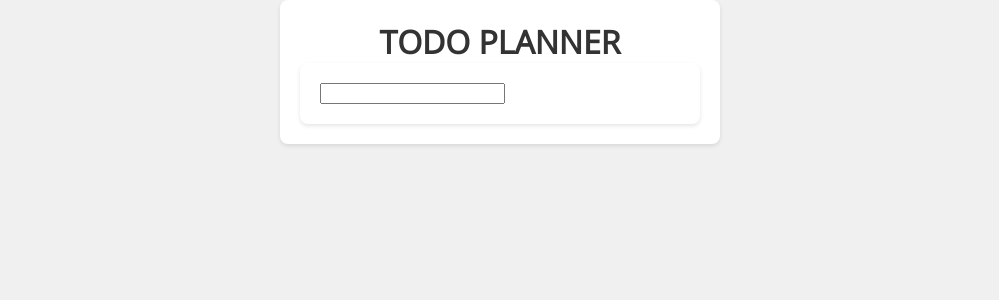
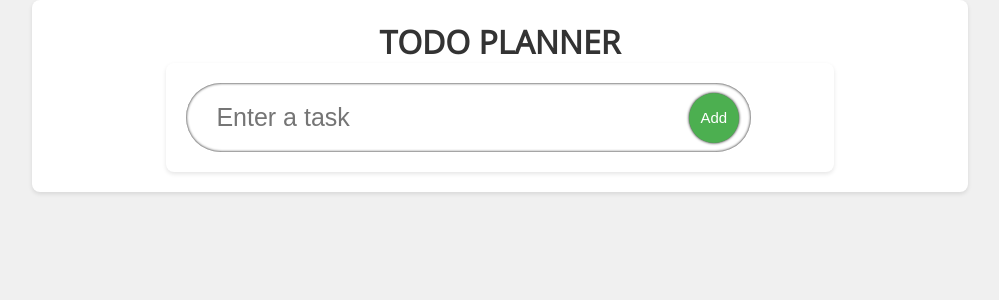
Before and after one commit to sandeshjadhav5/typescript-todo, a React (Create React App) app in the folder react-typescript-todo/: page / in a window 1280 px wide. Shown: the top 300 px of the page, without its empty margins (140-1139 px from the left). Built offline with nearby package versions, Linux system fonts and the light colour scheme.

Commit message:
added styles.css

```diff
--- a/react-typescript-todo/src/App.css
+++ b/react-typescript-todo/src/App.css
@@ -19,7 +19,7 @@ body {
 
 /* Container for the todo app */
 div {
-  max-width: 400px;
+  max-width: 70%;
   margin: 0 auto;
   padding: 20px;
   background-color: #fff;
--- a/react-typescript-todo/src/Components/InputField.tsx
+++ b/react-typescript-todo/src/Components/InputField.tsx
@@ -1,10 +1,15 @@
 import React from "react";
+import "./styles.css";
 
 const InputField: React.FC = () => {
   return (
     <>
-      <form>
-        <input />
+      <form className="input_Form">
+        <input className="input_box" type="input" placeholder="Enter a task" />
+
+        <button type="submit" className="input_submit">
+          Add
+        </button>
       </form>
     </>
   );
--- /dev/null
+++ b/react-typescript-todo/src/Components/styles.css
@@ -0,0 +1,41 @@
+.input_Form {
+  display: flex;
+  width: 90%;
+  position: relative;
+  align-items: center;
+}
+
+.input_box {
+  width: 100%;
+  border-radius: 50px;
+  padding: 20px 30px;
+  font-size: 25px;
+  border: none;
+  transition: 0.2s;
+  box-shadow: inset 0 0 3px black;
+}
+
+.input_box:focus {
+  box-shadow: 0 0 10px 1000px rgba(0, 0, 0, 0.5);
+  outline: none;
+}
+
+.input_submit {
+  position: absolute;
+  width: 50px;
+  height: 50px;
+  margin: 12px;
+  border-radius: 50px;
+  right: 0px;
+  border: none;
+  font-size: 15px;
+  transition: 0.2s all;
+  box-shadow: 0 0 3px black;
+}
+.input_submit:hover {
+  background-color: #55a358;
+}
+.input_submit:active {
+  transform: scale(0.8);
+  box-shadow: 0 0 1px black;
+}
```
